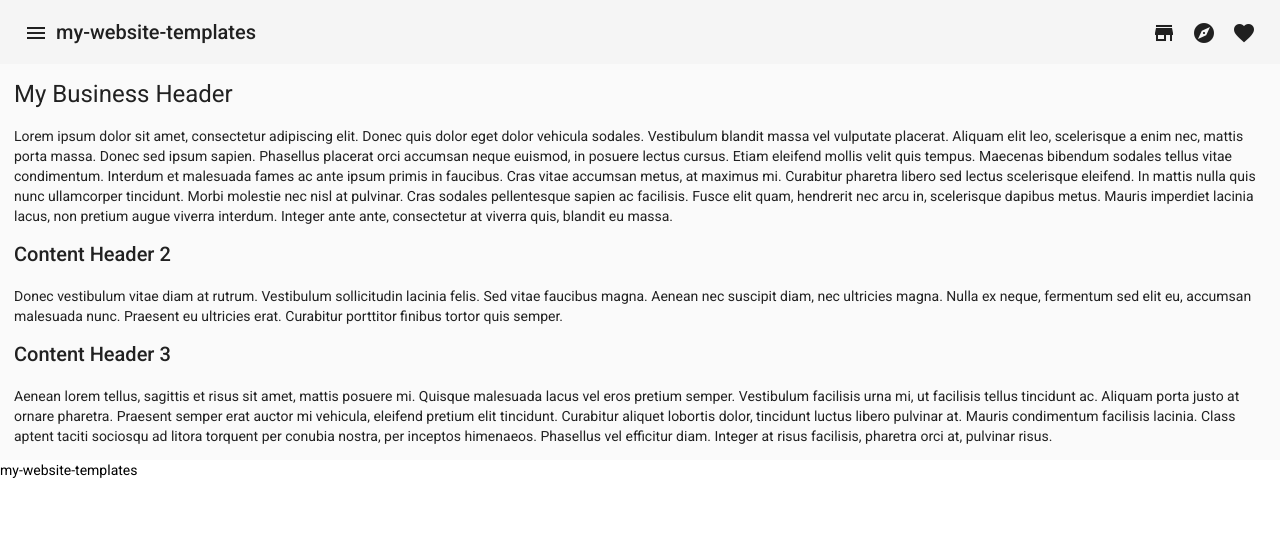
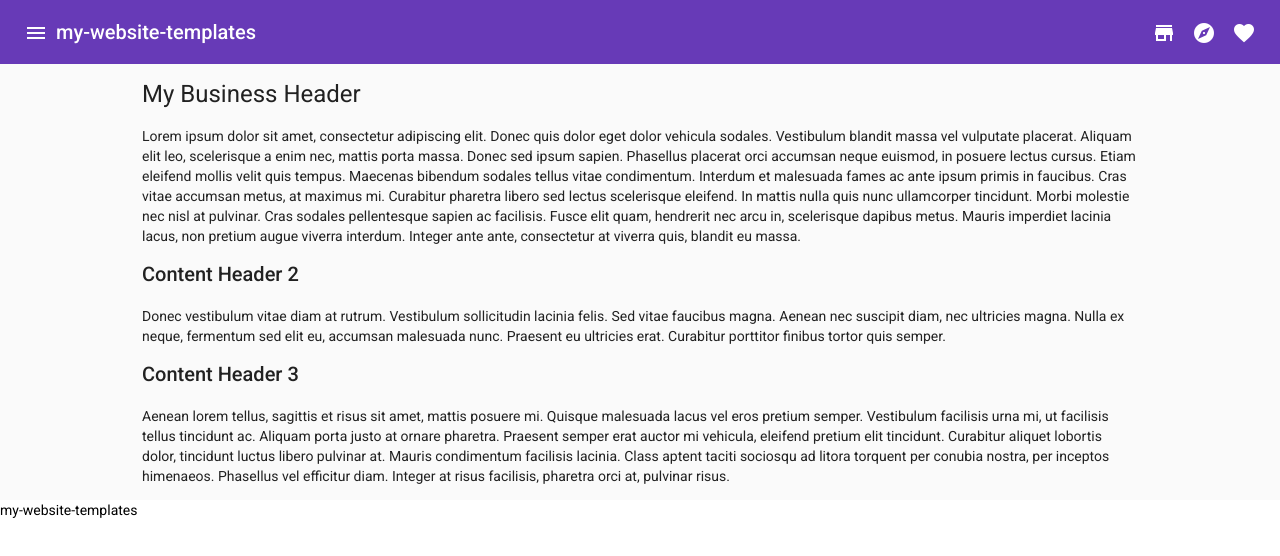
Before and after one commit to heinzja/my-website-templates, an Angular app: page / in a window 1280 px wide. Shown: the top 556 px of the page. Built offline with nearby package versions, Linux system fonts and the light colour scheme.

Commit message:
-- added comments to app.component.html -- added max width to content section of app.component.html -- removed unused classes in header.component.html

```diff
--- a/src/app/app.component.html
+++ b/src/app/app.component.html
@@ -1,12 +1,20 @@
+<!-- START: HEADER -->
 <app-header [title]="title" (onMenu_EE)="onMenu($event)"></app-header>
+<!-- STOP: HEADER -->
 
 <mat-sidenav-container class="example-container">
   <mat-sidenav [mode]="'over'" [opened]="isMenuOpen">
     <app-side-nav></app-side-nav>
   </mat-sidenav>
   <mat-sidenav-content>
+    <!-- START: CONTENT -->
+    <div style="width: 80%; margin: auto;">
       <router-outlet></router-outlet>
+    </div>
+    <!-- END: CONTENT -->
   </mat-sidenav-content>
 </mat-sidenav-container>
 
+<!-- START: FOOTER -->
 <app-footer [title]="title"></app-footer>
+<!-- END: FOOTER -->
--- a/src/app/header/header.component.html
+++ b/src/app/header/header.component.html
@@ -1,17 +1,17 @@
-<mat-toolbar>
-    <button mat-icon-button class="example-icon" (click)="onMenu($event)">
+<mat-toolbar color="primary">
+    <button mat-icon-button (click)="onMenu($event)">
         <mat-icon>menu</mat-icon>
     </button>
     <span>{{title}}</span>
     <span class="example-spacer"></span>
 
-    <button mat-icon-button class="example-icon" routerLink="/content">
+    <button mat-icon-button routerLink="/content">
         <mat-icon>store</mat-icon>
     </button>
-    <button mat-icon-button class="example-icon" aria-label="Example icon-button with share icon" routerLink="/content2">
+    <button mat-icon-button aria-label="Example icon-button with share icon" routerLink="/content2">
         <mat-icon>explore</mat-icon>
     </button>
-    <button mat-icon-button class="example-icon favorite-icon" aria-label="Example icon-button with heart icon" routerLink="/content3">
+    <button mat-icon-button aria-label="Example icon-button with heart icon" routerLink="/content3">
         <mat-icon>favorite</mat-icon>
     </button>
 </mat-toolbar>
```
Lines whose indentation alone changed are shown as unchanged.
